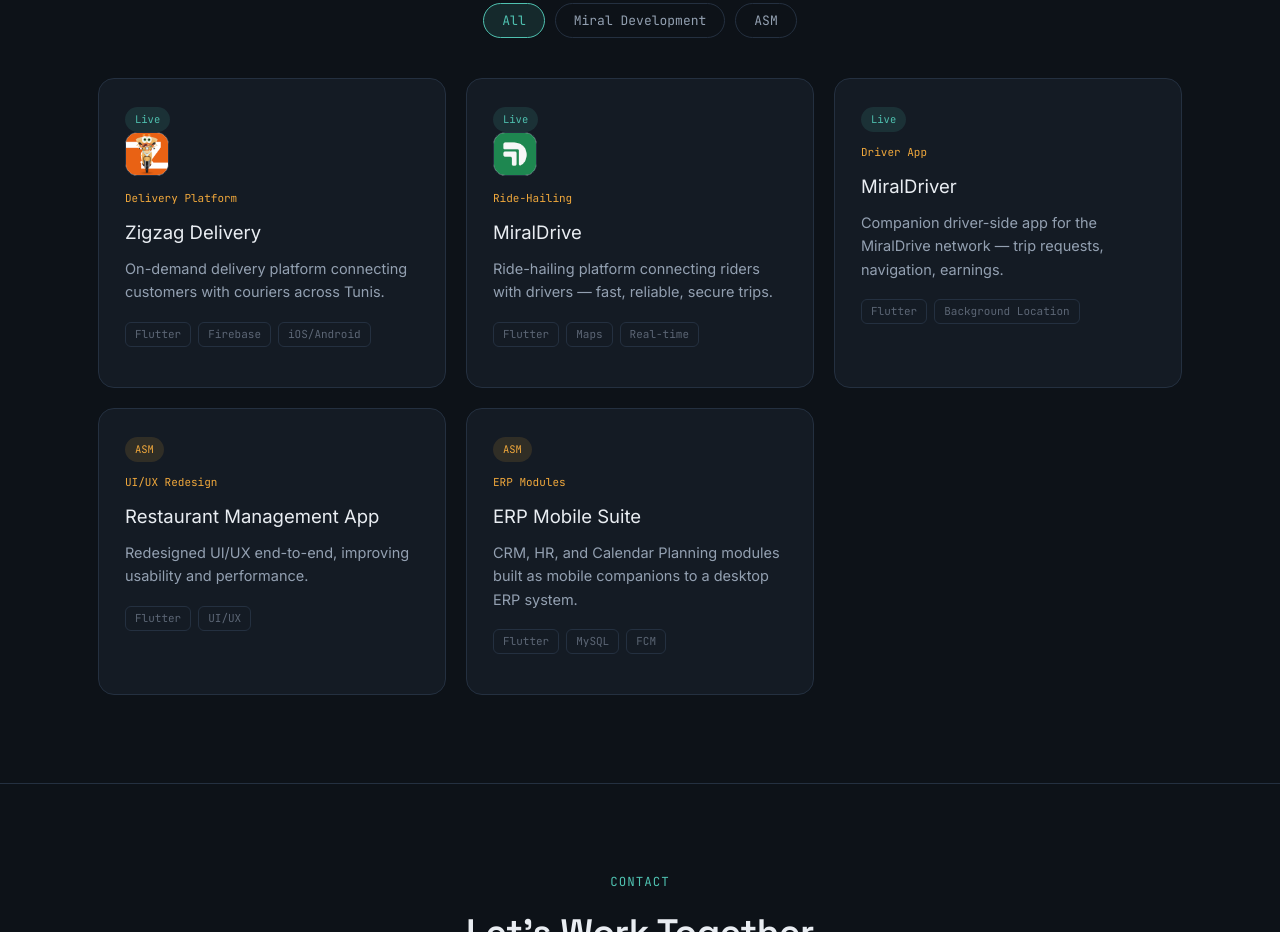
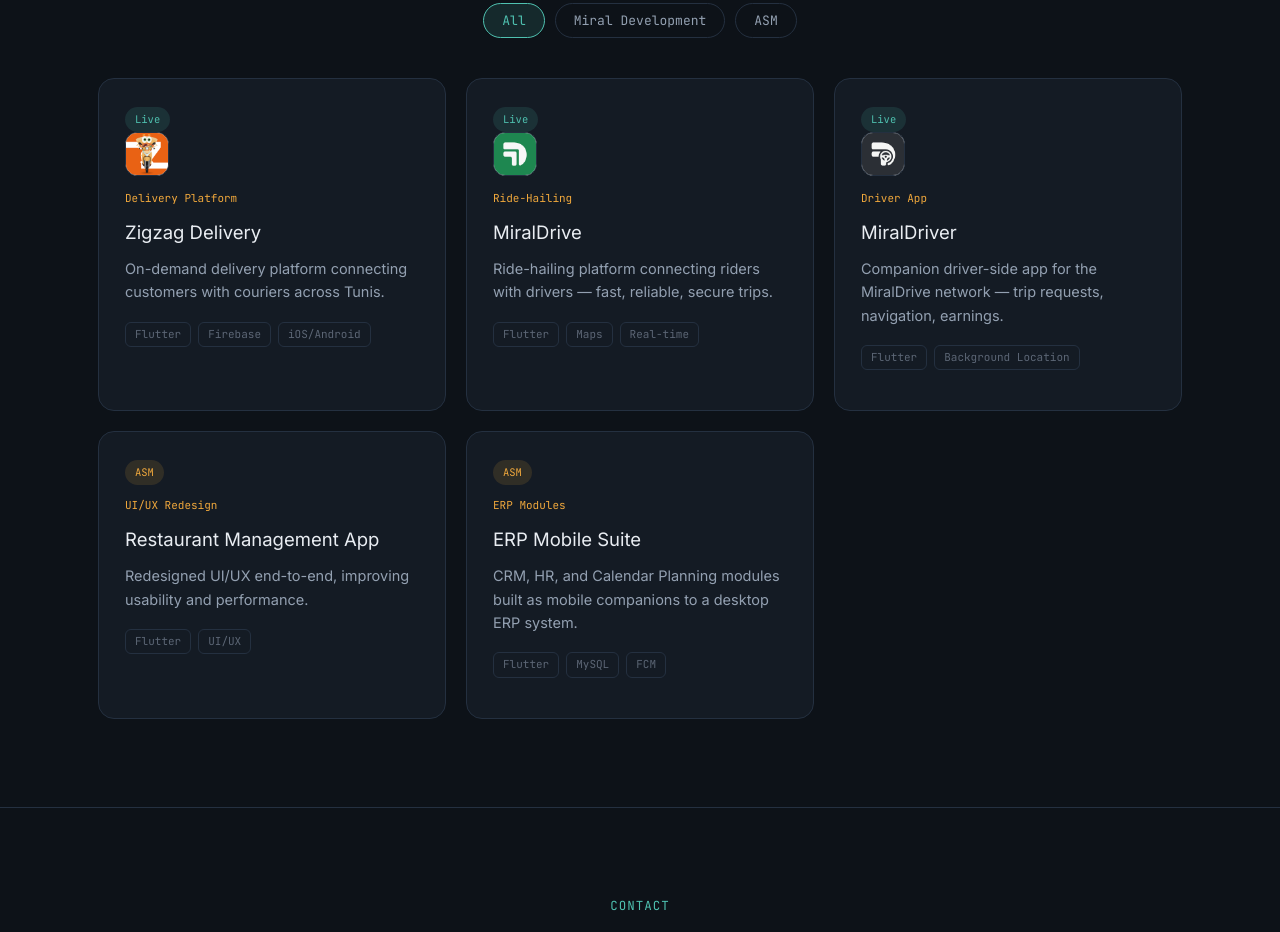
Before and after one commit to hedichakchouk/hedichakchouk.github.io, a plain HTML site: page index.html in a window 1280 px wide. Shown: the part 3593-4525 px from the top of the page. Drawn offline with Linux system fonts and the light colour scheme.

Commit message:
Add files via upload

```diff
--- a/index.html
+++ b/index.html
@@ -369,7 +369,8 @@
 
       <div class="proj-card reveal" data-cat="miral">
         <span class="proj-status status-live">Live</span>
-        <div class="proj-eyebrow" style="margin-top:12px;">Driver App</div>
+        <img class="proj-logo" src="miraldriver-logo.png" alt="MiralDriver logo">
+        <div class="proj-eyebrow">Driver App</div>
         <div class="proj-name">MiralDriver</div>
         <p class="proj-desc">Companion driver-side app for the MiralDrive network — trip requests, navigation, earnings.</p>
         <div class="proj-tags"><span class="tag">Flutter</span><span class="tag">Background Location</span></div>
```
Also changed, not shown: miraldriver-logo.png (added).
